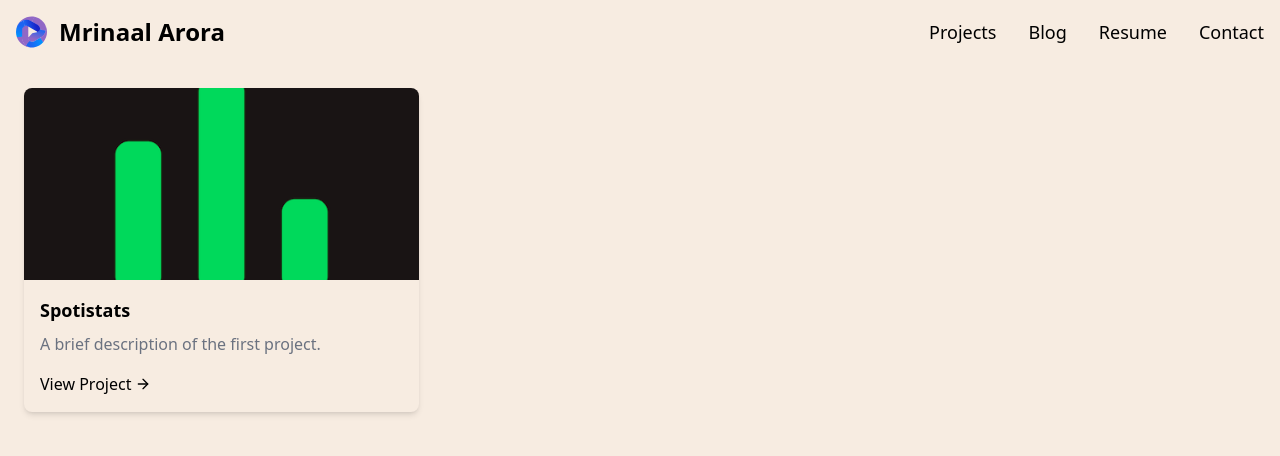
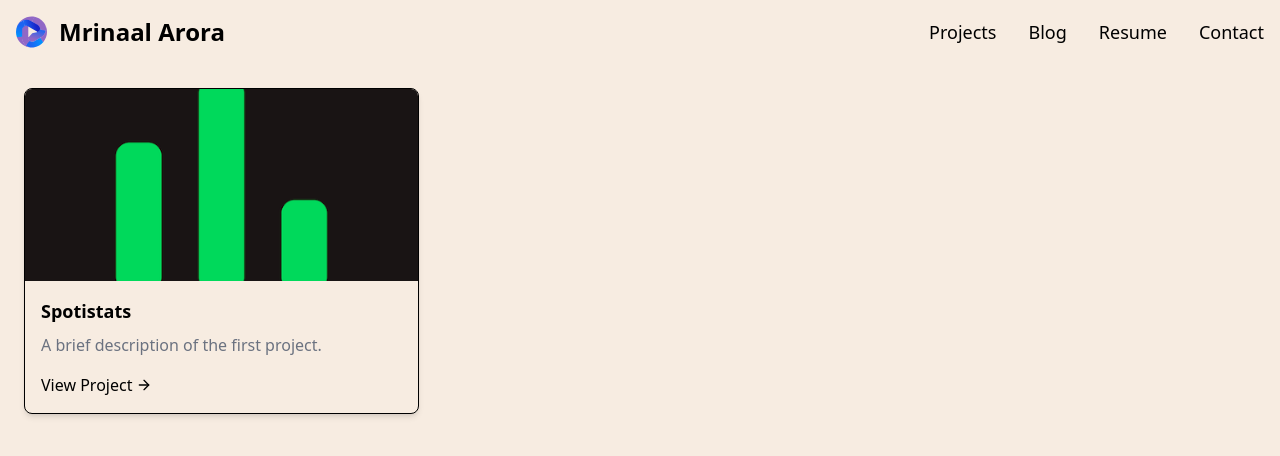
Before and after one commit to aroramrinaal/my-portfolio, a Next.js app: page /projects in a window 1280 px wide. Shown: the top 456 px of the page. Built offline with nearby package versions, Linux system fonts and the light colour scheme.

Commit message:
refactor: Update ProjectCard component styles and links

```diff
--- a/src/components/ProjectCard.tsx
+++ b/src/components/ProjectCard.tsx
@@ -10,7 +10,7 @@ interface ProjectCardProps {
 
 const ProjectCard: React.FC<ProjectCardProps> = ({ title, description, imageUrl, projectUrl }) => {
   return (
-    <div className="bg-linen rounded-lg overflow-hidden shadow-md dark:bg-gray-900 dark:text-gray-200">
+    <div className="bg-linen rounded-lg overflow-hidden shadow-md dark:bg-gray-900 dark:text-gray-200 border border-black">
       <Link href={projectUrl} className="block" prefetch={false}>
         <img src={imageUrl} alt={title} width={300} height={200} className="w-full h-48 object-cover" />
       </Link>
```
